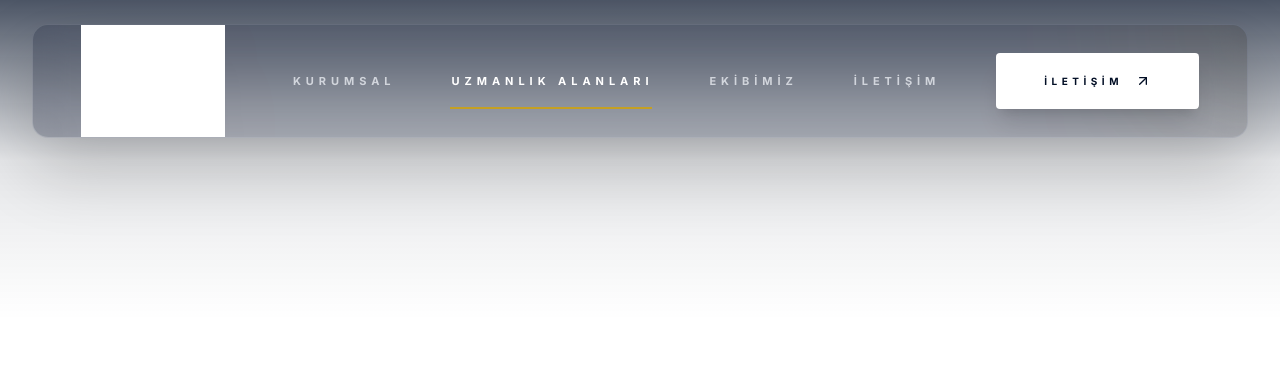
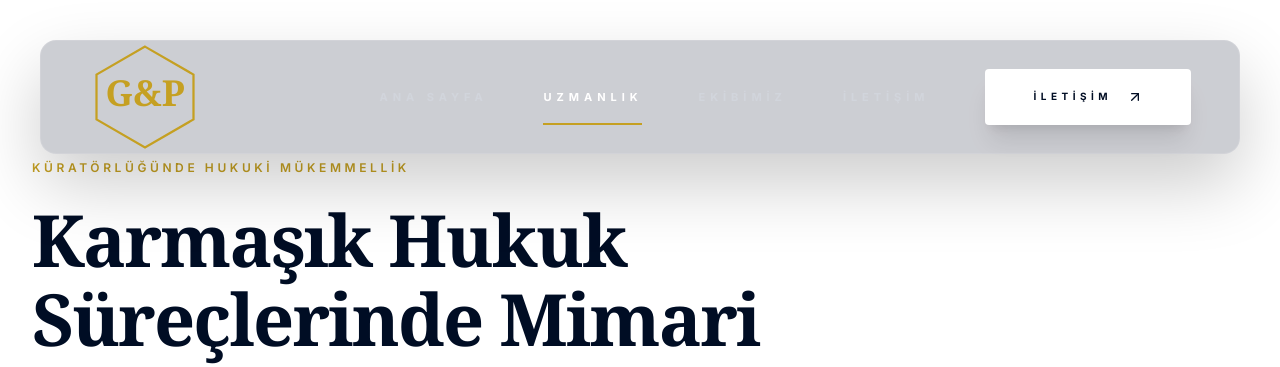
Before and after one commit to RiosenBeq/gulpartners, a Next.js app: page /uzmanlik in a window 1280 px wide. Shown: the top 367 px of the page. Built offline with nearby package versions, Linux system fonts and the light colour scheme.

Commit message:
fix: resolve logo transparency with SVG component and fix scroll animations for expertise page

```diff
--- a/app/uzmanlik/page.tsx
+++ b/app/uzmanlik/page.tsx
@@ -1,7 +1,23 @@
+'use client';
+
 import Link from 'next/link';
+import { useEffect } from 'react';
 import { ArrowUpRight, CheckCircle2 } from 'lucide-react';
 
 export default function Expertise() {
+  useEffect(() => {
+    const observer = new IntersectionObserver((entries) => {
+      entries.forEach(entry => {
+        if (entry.isIntersecting) {
+          entry.target.classList.add('reveal-visible');
+        }
+      });
+    }, { threshold: 0.1 });
+
+    document.querySelectorAll('.reveal-up').forEach(el => observer.observe(el));
+    return () => observer.disconnect();
+  }, []);
+
   const allServices = [
     {
       id: 'ticaret-hukuku',
--- a/src/components/LayoutWrapper.tsx
+++ b/src/components/LayoutWrapper.tsx
@@ -1,32 +1,67 @@
-"use client";
+'use client';
 
+import React, { useState, useEffect, useRef } from 'react';
 import Link from 'next/link';
 import { usePathname } from 'next/navigation';
-import { ArrowUpRight, Menu, X, Cookie, Linkedin, Instagram, Twitter } from 'lucide-react';
-import { useState, useEffect, useRef } from 'react';
-import { cn } from '../lib/utils';
+import { Menu, X, ArrowUpRight, Linkedin, Instagram, Twitter, Phone, Mail, MapPin } from 'lucide-react';
+import { cn } from "@/src/lib/utils";
+
+const Logo = ({ className, color = "currentColor", size = "h-12" }: { className?: string, color?: string, size?: string }) => (
+  <div className={cn("flex items-center gap-3", className)}>
+    <svg viewBox="0 0 100 100" className={cn(size, "w-auto")} fill="none" xmlns="0.2.0">
+      <path d="M50 5L93.3 30V70L50 95L6.7 70V30L50 5Z" stroke={color} strokeWidth="2" />
+      <text x="50" y="58" textAnchor="middle" fill={color} className="font-serif font-bold text-[32px]">G&P</text>
+    </svg>
+  </div>
+);
 
 export default function LayoutWrapper({ children }: { children: React.ReactNode }) {
   const [isScrolled, setIsScrolled] = useState(false);
   const [mobileMenuOpen, setMobileMenuOpen] = useState(false);
-  const [cookieAccepted, setCookieAccepted] = useState(true);
   const pathname = usePathname();
+  const navRef = useRef<HTMLDivElement>(null);
   const [indicatorStyle, setIndicatorStyle] = useState({ left: 0, width: 0, opacity: 0 });
-  const navRef = useRef<HTMLDivElement>(null);
 
   useEffect(() => {
     const handleScroll = () => {
       setIsScrolled(window.scrollY > 50);
     };
-    window.addEventListener('scroll', handleScroll, { passive: true });
-    return () => window.removeEventListener('scroll', handleScroll);
-  }, []);
+
+    // Intersection Observer for reveal animations
+    const revealObserver = new IntersectionObserver((entries) => {
+      entries.forEach(entry => {
+        if (entry.isIntersecting) {
+          entry.target.classList.add('reveal-visible');
+        }
+      });
+    }, { threshold: 0.15 });
+
+    const observeElements = () => {
+      document.querySelectorAll('.reveal-up').forEach(el => revealObserver.observe(el));
+    };
+
+    window.addEventListener('scroll', handleScroll);
+    observeElements();
+
+    // Re-observe when pathname changes
+    const timeout = setTimeout(observeElements, 500);
+
+    return () => {
+      window.removeEventListener('scroll', handleScroll);
+      revealObserver.disconnect();
+      clearTimeout(timeout);
+    };
+  }, [pathname]);
+
+  const navLinks = [
+    { name: 'ANA SAYFA', path: '/' },
+    { name: 'UZMANLIK', path: '/uzmanlik' },
+    { name: 'EKİBİMİZ', path: '/ekip' },
+    { name: 'İLETİŞİM', path: '/iletisim' },
+  ];
 
   useEffect(() => {
-    setMobileMenuOpen(false);
-    // Update indicator position
-    const updateIndicator = () => {
-      if (!navRef.current) return;
+    if (navRef.current) {
       const activeLink = navRef.current.querySelector(`a[href="${pathname}"]`) as HTMLElement;
       if (activeLink) {
         setIndicatorStyle({
@@ -37,62 +72,26 @@ export default function LayoutWrapper({ children }: { children: React.ReactNode
       } else {
         setIndicatorStyle(prev => ({ ...prev, opacity: 0 }));
       }
-    };
-
-    updateIndicator();
-    window.addEventListener('resize', updateIndicator);
-    return () => window.removeEventListener('resize', updateIndicator);
-  }, [pathname]);
-
-  const navLinks = [
-    { name: 'Kurumsal', path: '/' },
-    { name: 'Uzmanlık Alanları', path: '/uzmanlik' },
-    { name: 'Ekibimiz', path: '/ekip' },
-    { name: 'İletişim', path: '/iletisim' },
-  ];
+    }
+  }, [pathname, isScrolled]);
 
   return (
-    <div className="min-h-screen flex flex-col font-sans bg-surface-lowest text-gray-900 selection:bg-secondary-gold/30 antialiased overflow-x-hidden">
-      <nav
-        className={cn(
-          'fixed w-full z-[100] transition-all duration-700 ease-in-out',
-          isScrolled ? 'top-0 py-0' : 'top-6 py-0 px-8'
-        )}
-      >
-        {/* Top-down gradient for header contrast on dark hero backgrounds */}
-        {!isScrolled && (
-          <div className="fixed top-0 left-0 w-full h-80 bg-gradient-to-b from-primary-navy/70 via-primary-navy/10 to-transparent pointer-events-none z-[-1]"></div>
-        )}
-
+    <div className="flex flex-col min-h-screen">
+      <nav className="fixed top-0 left-0 w-full z-[100] p-6 lg:p-10 transition-all duration-700">
         <div
           className={cn(
-            "max-w-[1500px] mx-auto transition-all duration-700 ease-in-out relative overflow-hidden",
+            "max-w-[1700px] mx-auto transition-all duration-700 ease-[cubic-bezier(0.23,1,0.32,1)]",
             isScrolled
               ? "bg-white/98 backdrop-blur-3xl border-b border-gray-100 py-3 px-12 shadow-[0_15px_40px_rgba(0,0,0,0.08)]"
               : "bg-primary-navy/20 backdrop-blur-lg rounded-2xl border border-white/10 shadow-[0_30px_70px_rgba(0,0,0,0.2)] px-12"
           )}
         >
-          {/* Subtle gradient highlights */}
-          <div className="absolute top-0 right-0 w-64 h-64 bg-secondary-gold/5 rounded-full translate-x-1/2 -translate-y-1/2 blur-3xl pointer-events-none"></div>
-          <div className="absolute bottom-0 left-0 w-64 h-64 bg-primary-navy/10 rounded-full -translate-x-1/2 translate-y-1/2 blur-3xl pointer-events-none"></div>
-
           <div className="flex justify-between items-center h-28 transition-all duration-700">
             <Link href="/" className="flex-shrink-0 flex items-center group relative z-10 py-4">
-              <img
-                src="/logo-gul.png"
-                alt="Gül Partners Logo"
-                className={cn(
-                  "w-auto object-contain transition-all duration-700 ease-out",
-                  isScrolled ? "h-24 brightness-95" : "h-36 brightness-0 invert"
-                )}
-              />
-              {!isScrolled && (
-                <div className="absolute inset-x-[-10px] inset-y-0 bg-white/5 opacity-0 group-hover:opacity-100 transition-opacity border border-white/5 rounded-xl duration-500"></div>
-              )}
+              <Logo color={isScrolled ? "#000D24" : "#C5A022"} size={isScrolled ? "h-20" : "h-28"} className="transition-all duration-700" />
             </Link>
 
             <div className="hidden md:flex items-center space-x-14 relative" ref={navRef}>
-              {/* Sliding Indicator */}
               <div
                 className="absolute bottom-0 h-[2px] bg-secondary-gold transition-all duration-500 ease-[cubic-bezier(0.65,0,0.35,1)]"
                 style={{
@@ -127,10 +126,7 @@ export default function LayoutWrapper({ children }: { children: React.ReactNode
                    isScrolled ? "bg-primary-navy text-white hover:bg-secondary-gold hover:text-primary-navy" : "bg-white text-primary-navy hover:bg-secondary-gold hover:text-white"
                 )}
               >
-                <div className="absolute inset-0 bg-secondary-gold translate-y-full group-hover/cta:translate-y-0 transition-transform duration-500 z-0"></div>
-                <span className="relative z-10 flex items-center gap-3">
-                  İLETİŞİM <ArrowUpRight className="w-4 h-4" />
-                </span>
+                İLETİŞİM <ArrowUpRight className="w-4 h-4 ml-2 inline-block transition-transform group-hover/cta:translate-x-1 group-hover/cta:-translate-y-1" />
               </Link>
             </div>
 
@@ -138,7 +134,6 @@ export default function LayoutWrapper({ children }: { children: React.ReactNode
               <button
                 onClick={() => setMobileMenuOpen(!mobileMenuOpen)}
                 className={cn("transition-all duration-300 hover:text-secondary-gold", isScrolled ? "text-primary-navy" : "text-white")}
-                aria-label="Toggle Menu"
               >
                 {mobileMenuOpen ? <X className="w-9 h-9" /> : <Menu className="w-9 h-9" />}
               </button>
@@ -152,45 +147,21 @@ export default function LayoutWrapper({ children }: { children: React.ReactNode
           mobileMenuOpen ? "translate-y-0" : "-translate-y-full"
         )}>
            <div className="flex justify-between items-center mb-20">
-              <img src="/logo-gul.png" alt="Logo" className="h-20 w-auto object-contain" />
-              <button
-                onClick={() => setMobileMenuOpen(false)}
-                className="text-primary-navy p-2 hover:bg-gray-100 rounded-full transition-colors"
-              >
-                <X className="w-10 h-10" />
-              </button>
+              <Logo color="#000D24" size="h-20" />
+              <button onClick={() => setMobileMenuOpen(false)} className="text-primary-navy p-2"><X className="w-10 h-10" /></button>
            </div>
 
            <div className="flex-grow flex flex-col justify-center space-y-8">
               {navLinks.map((link, idx) => (
                 <Link
-                  key={link.path}
+                  key={link.name}
                   href={link.path}
                   onClick={() => setMobileMenuOpen(false)}
-                  className={cn(
-                    "block text-5xl font-serif font-bold text-primary-navy hover:text-secondary-gold transition-all duration-500",
-                    mobileMenuOpen ? "opacity-100 translate-x-0" : "opacity-0 -translate-x-10"
-                  )}
-                  style={{ transitionDelay: `${idx * 100}ms` }}
+                  className="block text-5xl font-serif font-bold text-primary-navy hover:text-secondary-gold transition-all duration-500"
                 >
                   {link.name}
                 </Link>
               ))}
-           </div>
-
-           <div className="pt-12 border-t border-gray-100 mt-auto">
-              <Link
-                href="/iletisim"
-                onClick={() => setMobileMenuOpen(false)}
-                className="bg-primary-navy text-white w-full py-8 flex items-center justify-center font-bold tracking-[0.4em] uppercase text-xs mb-8 hover:bg-secondary-gold transition-all duration-500"
-              >
-                DANIŞMANLIK ALIN
-              </Link>
-              <div className="flex justify-center gap-8">
-                 <a href="#" className="p-4 bg-gray-50 rounded-full text-primary-navy hover:bg-secondary-gold hover:text-white transition-all"><Linkedin className="w-6 h-6" /></a>
-                 <a href="#" className="p-4 bg-gray-50 rounded-full text-primary-navy hover:bg-secondary-gold hover:text-white transition-all"><Instagram className="w-6 h-6" /></a>
-                 <a href="#" className="p-4 bg-gray-50 rounded-full text-primary-navy hover:bg-secondary-gold hover:text-white transition-all"><Twitter className="w-6 h-6" /></a>
-              </div>
            </div>
         </div>
       </nav>
@@ -210,20 +181,16 @@ export default function LayoutWrapper({ children }: { children: React.ReactNode
         <div className="max-w-[1500px] mx-auto px-12 relative z-10">
           <div className="grid grid-cols-1 md:grid-cols-2 lg:grid-cols-12 gap-16 lg:gap-24 mb-32">
             <div className="lg:col-span-5 flex flex-col items-start">
-              <div className="mb-14 group">
-                <img
-                  src="/logo-gul.png"
-                  alt="Gül Partners Logo"
-                  className="h-44 w-auto object-contain brightness-0 invert transition-all duration-700 group-hover:scale-105"
-                />
+              <div className="mb-14">
+                <Logo color="#C5A022" size="h-44" />
               </div>
               <p className="text-gray-400 text-xl leading-relaxed italic font-light max-w-md mb-12 border-l-2 border-secondary-gold/30 pl-10">
                 Hukuku sadece bir kural bütünü değil, adaletin estetik ve stratejik bir mimarisi olarak görüyoruz. Karmaşık süreçleri kusursuz disiplinle yönetiyoruz.
               </p>
               <div className="flex gap-6 items-center pt-10 border-t border-white/10 w-full mb-12">
-                 <a href="#" className="p-4 bg-white/5 rounded-full text-white hover:bg-secondary-gold hover:text-primary-navy transition-all duration-500"><Linkedin className="w-5 h-5" /></a>
-                 <a href="#" className="p-4 bg-white/5 rounded-full text-white hover:bg-secondary-gold hover:text-primary-navy transition-all duration-500"><Instagram className="w-5 h-5" /></a>
-                 <a href="#" className="p-4 bg-white/5 rounded-full text-white hover:bg-secondary-gold hover:text-primary-navy transition-all duration-500"><Twitter className="w-5 h-5" /></a>
+                 <a href="#" className="p-4 bg-white/5 rounded-full text-white hover:bg-secondary-gold transition-all duration-500"><Linkedin className="w-5 h-5" /></a>
+                 <a href="#" className="p-4 bg-white/5 rounded-full text-white hover:bg-secondary-gold transition-all duration-500"><Instagram className="w-5 h-5" /></a>
+                 <a href="#" className="p-4 bg-white/5 rounded-full text-white hover:bg-secondary-gold transition-all duration-500"><Twitter className="w-5 h-5" /></a>
               </div>
               <div className="flex gap-8 items-center">
                  <Link href="/iletisim" className="text-secondary-gold text-[10px] font-bold tracking-[0.6em] uppercase hover:text-white transition-all transform hover:translate-x-2">YOL TARİFİ ALIN</Link>
@@ -246,69 +213,44 @@ export default function LayoutWrapper({ children }: { children: React.ReactNode
             <div className="lg:col-span-2">
               <h4 className="font-serif text-xs font-bold mb-12 text-white/30 uppercase tracking-[0.5em] py-2 border-b border-white/5 inline-block">DİSİPLİNLER</h4>
               <ul className="space-y-6">
-                <li><Link href="/uzmanlik#gayrimenkul" className="text-gray-500 hover:text-white transition-all text-[11px] uppercase tracking-[0.3em] font-medium block hover:pl-3">Gayrimenkul</Link></li>
-                <li><Link href="/uzmanlik#ticaret-hukuku" className="text-gray-500 hover:text-white transition-all text-[11px] uppercase tracking-[0.3em] font-medium block hover:pl-3">Ticaret & Şirketler</Link></li>
-                <li><Link href="/uzmanlik#ceza-hukuku" className="text-gray-500 hover:text-white transition-all text-[11px] uppercase tracking-[0.3em] font-medium block hover:pl-3">Ceza Eliti</Link></li>
-                <li><Link href="/uzmanlik#fikri-mulkiyet" className="text-gray-500 hover:text-white transition-all text-[11px] uppercase tracking-[0.3em] font-medium block hover:pl-3">Fikri Mülkiyet</Link></li>
+                <li><Link href="/uzmanlik#gayrimenkul" className="text-gray-500 hover:text-white transition-all text-xs uppercase tracking-[0.3em] font-medium block hover:pl-3">GAYRİMENKUL</Link></li>
+                <li><Link href="/uzmanlik#ticaret-hukuku" className="text-gray-500 hover:text-white transition-all text-xs uppercase tracking-[0.3em] font-medium block hover:pl-3">TİCARET & ŞİRKETLER</Link></li>
+                <li><Link href="/uzmanlik#ceza-hukuku" className="text-gray-500 hover:text-white transition-all text-xs uppercase tracking-[0.3em] font-medium block hover:pl-3">CEZA HUKUKU</Link></li>
+                <li><Link href="/uzmanlik#fikri-mulkiyet" className="text-gray-500 hover:text-white transition-all text-xs uppercase tracking-[0.3em] font-medium block hover:pl-3">FİKRİ MÜLKİYET</Link></li>
               </ul>
             </div>
 
             <div className="lg:col-span-3">
-              <h4 className="font-serif text-xs font-bold mb-12 text-white/30 uppercase tracking-[0.5em] py-2 border-b border-white/5 inline-block">STRATEJİ MERKEZİ</h4>
-              <div className="space-y-12">
-                <div className="text-gray-400 group">
-                  <span className="block text-secondary-gold/40 font-bold mb-4 uppercase tracking-[0.5em] text-[10px]">İLETİŞİM HATTI</span>
-                  <a href="tel:+902122113345" className="text-3xl font-serif text-white group-hover:text-secondary-gold transition-colors block mb-2 tracking-tight">+90 (212) 211 33 45</a>
-                </div>
-                <div className="text-gray-400">
-                  <span className="block text-secondary-gold/40 font-bold mb-4 uppercase tracking-[0.5em] text-[10px]">MERKEZ ADRES</span>
-                  <p className="text-sm leading-relaxed max-w-[240px]">Esentepe, Kore Şehitleri Cd. No:30/10 <br/> 34394 Şişli/İstanbul</p>
-                </div>
-                <div className="text-gray-400 pt-4">
-                  <span className="block text-secondary-gold/40 font-bold mb-4 uppercase tracking-[0.5em] text-[10px]">DİJİTAL İLETİŞİM</span>
-                  <a href="mailto:av.ferdigul@gmail.com" className="text-white hover:text-secondary-gold transition-colors block italic font-serif text-lg">av.ferdigul@gmail.com</a>
-                </div>
-              </div>
+               <h4 className="font-serif text-xs font-bold mb-12 text-white/30 uppercase tracking-[0.5em] py-2 border-b border-white/5 inline-block">İLETİŞİM</h4>
+               <div className="space-y-10">
+                  <div className="flex gap-6">
+                     <MapPin className="w-6 h-6 text-secondary-gold flex-shrink-0" />
+                     <p className="text-gray-400 text-sm leading-relaxed font-light italic">Esentepe, Kore Şehitleri Cd. No:30/10, 34394 Şişli/İstanbul</p>
+                  </div>
+                  <div className="flex gap-6">
+                     <Phone className="w-6 h-6 text-secondary-gold flex-shrink-0" />
+                     <a href="tel:+902122113345" className="text-gray-400 text-sm hover:text-white transition-colors">+90 (212) 211 3345</a>
+                  </div>
+                  <div className="flex gap-6">
+                     <Mail className="w-6 h-6 text-secondary-gold flex-shrink-0" />
+                     <a href="mailto:av.ferdigul@gmail.com" className="text-gray-400 text-sm hover:text-white transition-colors italic">av.ferdigul@gmail.com</a>
+                  </div>
+               </div>
             </div>
           </div>
 
-          <div className="border-t border-white/5 pt-16 flex flex-col md:flex-row justify-between items-center gap-12">
-            <div className="flex items-center gap-6">
-               <div className="w-16 h-px bg-secondary-gold/30"></div>
-               <p className="text-gray-600 text-[10px] uppercase font-bold tracking-[0.7em]">
-                 &copy; {new Date().getFullYear()} GÜL PARTNERS. ADALETİN MİMARLARI.
-               </p>
+          <div className="pt-12 border-t border-white/5 flex flex-col md:flex-row justify-between items-center gap-8">
+            <div className="text-[10px] text-gray-500 font-bold tracking-[0.3em] uppercase">
+              © 2026 GÜL PARTNERS. ADALETİN MİMARLARI.
             </div>
-            <div className="flex flex-wrap justify-center gap-10 md:gap-16">
-               <Link href="#" className="text-gray-700 hover:text-white text-[9px] uppercase font-bold tracking-[0.5em] transition-colors">GİZLİLİK POLİTİKASI</Link>
-               <Link href="#" className="text-gray-700 hover:text-white text-[9px] uppercase font-bold tracking-[0.5em] transition-colors">KULLANIM KOŞULLARI</Link>
-               <Link href="#" className="text-gray-700 hover:text-white text-[9px] uppercase font-bold tracking-[0.5em] transition-colors">KVKK AYDINLATMA METNİ</Link>
+            <div className="flex gap-10">
+               <Link href="#" className="text-[10px] text-gray-600 hover:text-white transition-colors uppercase tracking-widest font-bold">GİZLİLİK</Link>
+               <Link href="#" className="text-[10px] text-gray-600 hover:text-white transition-colors uppercase tracking-widest font-bold">KVKK</Link>
+               <Link href="#" className="text-[10px] text-gray-600 hover:text-white transition-colors uppercase tracking-widest font-bold">ÇEREZLER</Link>
             </div>
-            {/* Scroll to Top */}
-            <button
-               onClick={() => window.scrollTo({ top: 0, behavior: 'smooth' })}
-               className="bg-white/5 w-20 h-20 rounded-full flex items-center justify-center hover:bg-secondary-gold hover:text-primary-navy transition-all duration-700 border border-white/5 hover:border-secondary-gold shadow-2xl group"
-               aria-label="Scroll to Top"
-            >
-               <ArrowUpRight className="-rotate-45 w-7 h-7 group-hover:scale-125 transition-transform" />
-            </button>
           </div>
         </div>
       </footer>
-
-      {!cookieAccepted && (
-        <div className="fixed bottom-10 right-10 left-10 md:left-auto md:w-[450px] bg-white p-10 shadow-[0_50px_100px_rgba(0,0,0,0.1)] z-50 rounded-sm border border-gray-100">
-           <div className="items-start gap-8 flex mb-10">
-              <Cookie className="w-10 h-10 text-secondary-gold shrink-0" />
-              <p className="text-sm text-gray-500 leading-relaxed italic">
-                Platform deneyiminizi optimize etmek için seçkin çerezler kullanıyoruz. <Link href="#" className="text-primary-navy font-bold underline decoration-secondary-gold">Detaylar</Link>
-              </p>
-           </div>
-           <div className="flex gap-4">
-              <button onClick={() => setCookieAccepted(true)} className="flex-1 bg-primary-navy text-white py-5 text-xs font-bold uppercase tracking-[0.3em] hover:bg-secondary-gold hover:text-primary-navy transition-all duration-500">Kabul Et</button>
-           </div>
-        </div>
-      )}
     </div>
   );
 }
```
